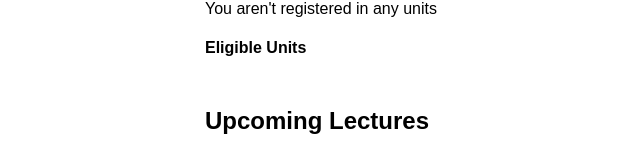
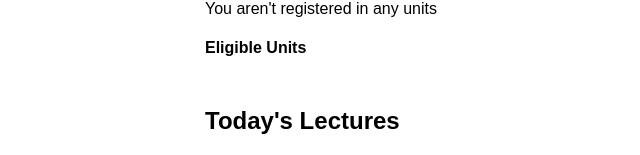
Before and after one commit to Sam-Nyalik/school-portal-system, a PHP site: page /student-portal.php?id=1 in a window 1280 px wide. Shown: the part 493-648 px from the top of the page, without its empty margins (35-675 px from the left). Run offline with PHP 8.4, Linux system fonts and the light colour scheme; tables that the repository leaves empty or names only in its code hold one stand-in row (values such as "Sample post"); data that the repository does not hold is empty.

Commit message:
added if statement to only display the current days units in the lectures section

```diff
--- a/student-portal/student-portal.php
+++ b/student-portal/student-portal.php
@@ -180,7 +180,7 @@ if (isset($_POST['studentID']) && isset($_POST['unitID'])) {
 			?>
 		</section>
 		<section id="student-attendance">
-			<h2>Upcoming Lectures</h2>
+			<h2>Today's Lectures</h2>
 			<table>
 				<thead>
 					<tr>
@@ -205,7 +205,9 @@ if (isset($_POST['studentID']) && isset($_POST['unitID'])) {
 						));
 
 						while($row = $stmt->fetch(PDO::FETCH_ASSOC)){
-							echo"
+
+							if($row['day'] === date("l")){
+								echo"
 							<tr>
 							<td>".$row['unitID']."</td>
 							<td>".$row['title']."</td>
@@ -213,6 +215,8 @@ if (isset($_POST['studentID']) && isset($_POST['unitID'])) {
 							<td>".$row['classroom_name']."</td>
 							</tr>
 							";
+							}
+
 						}
 					}
 
```
